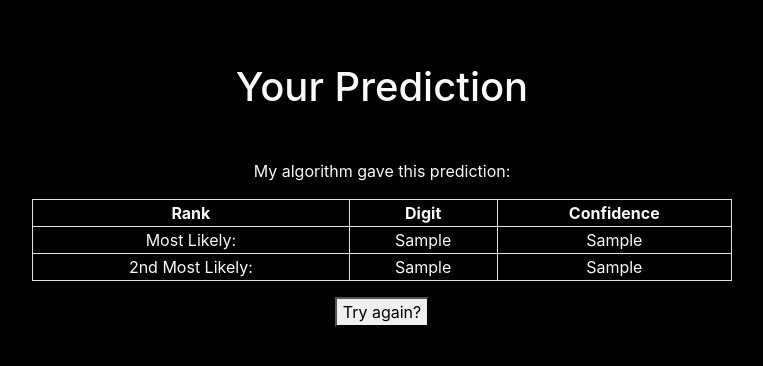
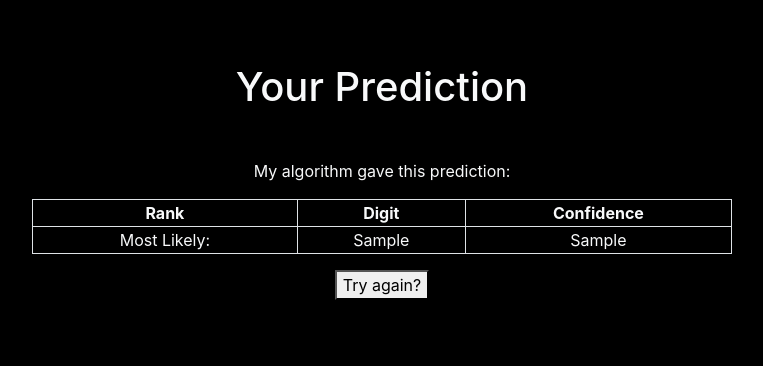
Before and after one commit to teotengteng/Handwritten-Digit-Classification, a Flask app: template templates/predict.html in a window 1280 px wide. Shown: the part 187-553 px from the top of the page, without its empty margins (258-1021 px from the left). Run offline with Flask 2, Linux system fonts and the light colour scheme; the template is opened without the code that fills it: most values are stand-ins (such as "Sample title", 1, 10 or a date in 2020); some libraries are stand-ins or nearby versions.

Commit message:
Update predict.html

```diff
--- a/templates/predict.html
+++ b/templates/predict.html
@@ -16,11 +16,6 @@ style="position:absolute; margin:auto; width:700px; height:300px; text-align:cen
     <td>{{ predictions.digit1 }}</td>
     <td>{{ predictions.prob1 }}</td>
   </tr>
-  <tr>
-    <td>2nd Most Likely:</td>
-    <td>{{ predictions.digit2 }}</td>
-    <td>{{ predictions.prob2 }}</td>
-  </tr>
   </table> <a href="{{ url_for('main_page') }}"><button class="button mt-3">Try again?</button></a>
 </div>
 </body>
```
